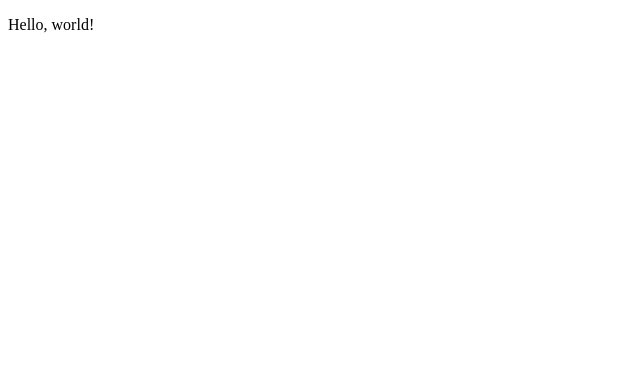
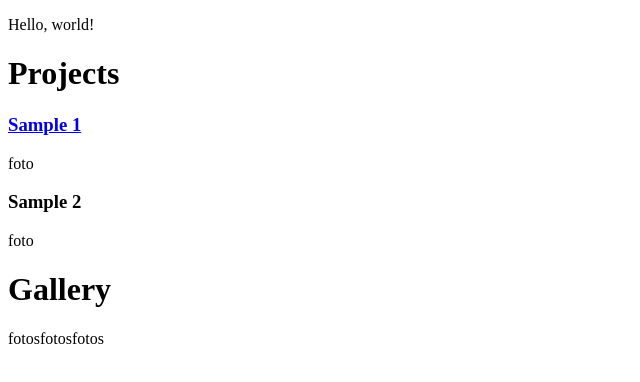
Before and after one commit to othuertas/portfolio, a plain HTML site: page index.html in a window 1280 px wide. Shown: the whole page, without its empty margins (0-640 px from the left). Drawn offline with Linux system fonts and the light colour scheme.

Commit message:
Update index.html

```diff
--- a/index.html
+++ b/index.html
@@ -8,6 +8,13 @@
 <body>
 
   <p>Hello, world!</p>
+  <h1>Projects</h1>
+  <h3><a href="sample1.html">Sample 1</a></h3>
+  <p>foto</p>
+  <h3>Sample 2</h3>
+  <p>foto</p>
+  <h1>Gallery</h1>
+  <p>fotosfotosfotos</p>
 
 </body>
 
```
